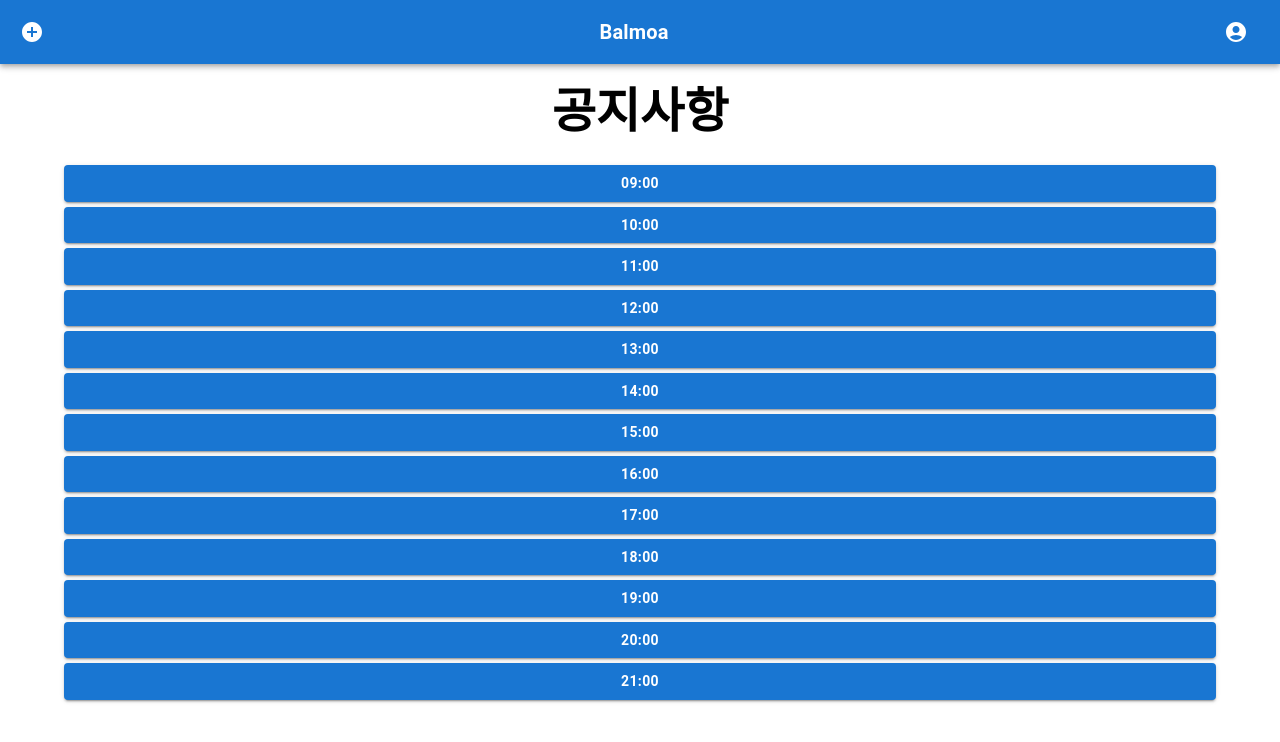
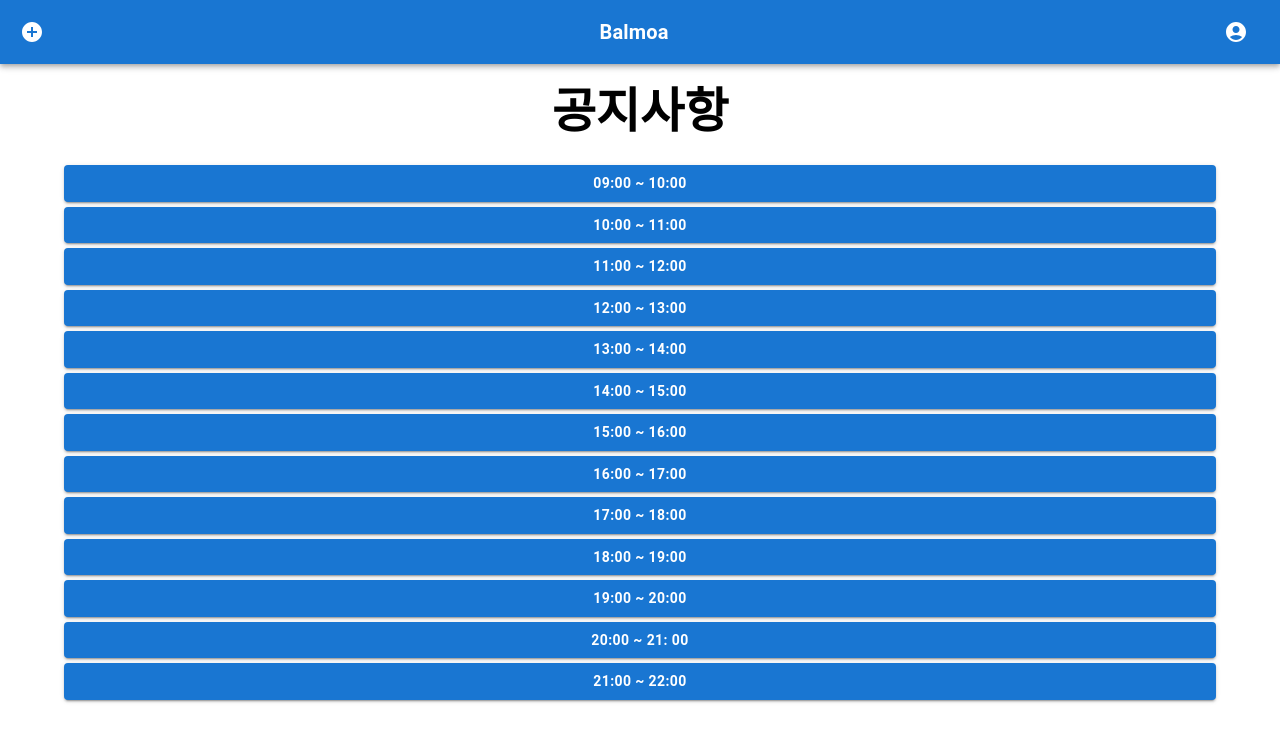
Before and after one commit to hrxgxs/project_balmoa, a React (Create React App) app: page / in a window 1280 px wide. Shown: the top 742 px of the page. Built offline with nearby package versions, Linux system fonts and the light colour scheme.

Commit message:
시간만 수정해봄

```diff
--- a/src/components/TimeTable.js
+++ b/src/components/TimeTable.js
@@ -28,9 +28,9 @@ const TimeTable = () => {
         <Grid container spacing={2}>
           {/* 타임 테이블 생성 */}
           <Grid item xs={12}>
-            {['09:00', '10:00', '11:00', '12:00', '13:00',
-              '14:00', '15:00', '16:00', '17:00', '18:00',
-              '19:00', '20:00', '21:00'].map((time) => (
+            {['09:00 ~ 10:00', '10:00 ~ 11:00', '11:00 ~ 12:00', '12:00 ~ 13:00', '13:00 ~ 14:00',
+              '14:00 ~ 15:00', '15:00 ~ 16:00', '16:00 ~ 17:00', '17:00 ~ 18:00', '18:00 ~ 19:00',
+              '19:00 ~ 20:00', '20:00 ~ 21: 00', '21:00 ~ 22:00'].map((time) => (
               <Grid item xs={12} key={time}>
                 <Button variant="contained" fullWidth onClick={() => handleOpenDialog(time)} style={{ marginTop: '5px', fontWeight:'bold' }}>
                   {time}
```
